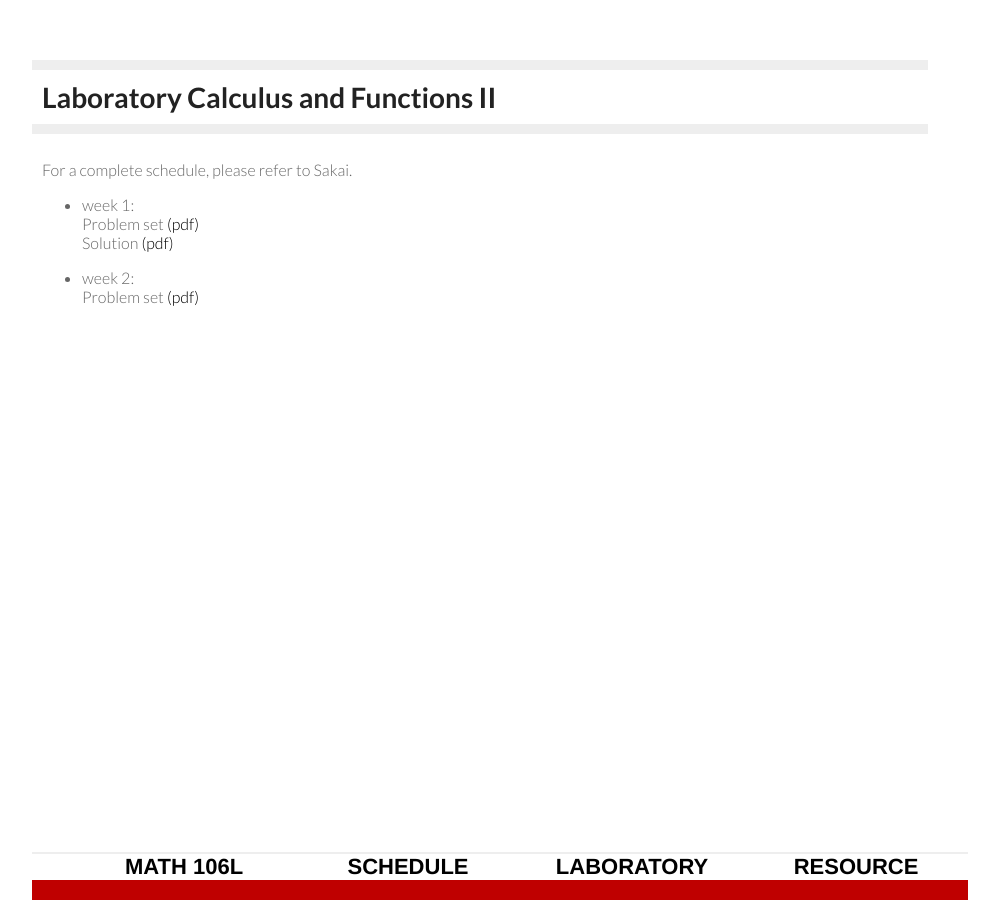
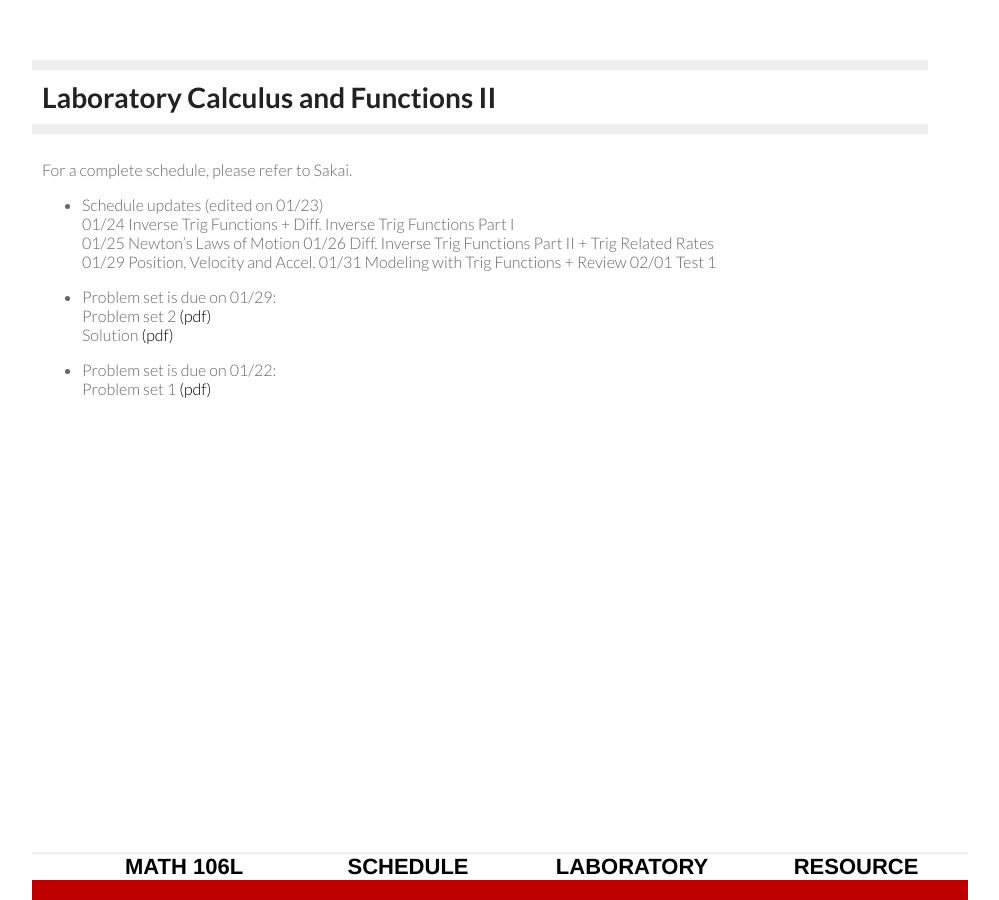
Before and after one commit to sshanshans/math106, a Jekyll site: the page built from schedule/schedule.md, in a window 1280 px wide. Shown: the whole page, without its empty margins (160-1159 px from the left). Built offline with Jekyll 4.4.1, drawn with Linux system fonts in a browser that asks for light colours.

Commit message:
schedule update

```diff
--- a/schedule/schedule.md
+++ b/schedule/schedule.md
@@ -3,11 +3,19 @@ layout: default
 title: Schedule
 description: weekly schedule
 ---
-For a complete schedule, please refer to Sakai.
+For a complete schedule, please refer to Sakai. <br>
 
-* week 1: <br>
-  Problem set [(pdf)](\math106\schedule\week1\1.pdf) <br>
+* Schedule updates (edited on 01/23) <br>
+01/24 Inverse Trig Functions + Diff. Inverse Trig Functions Part I <br>
+01/25 Newton's Laws of Motion
+01/26 Diff. Inverse Trig Functions Part II + Trig Related Rates <br>
+01/29 Position, Velocity and Accel.
+01/31 Modeling with Trig Functions + Review
+02/01 Test 1
+
+* Problem set is due on 01/29: <br>
+  Problem set 2 [(pdf)](\math106\schedule\week2\2.pdf) <br>
   Solution [(pdf)]() <br>
 
-* week 2: <br>
-  Problem set [(pdf)](\math106\schedule\week2\2.pdf) <br>
+* Problem set is due on 01/22: <br>
+  Problem set 1 [(pdf)](\math106\schedule\week1\1.pdf) <br>
```
Also changed, not shown: 4 other files.
